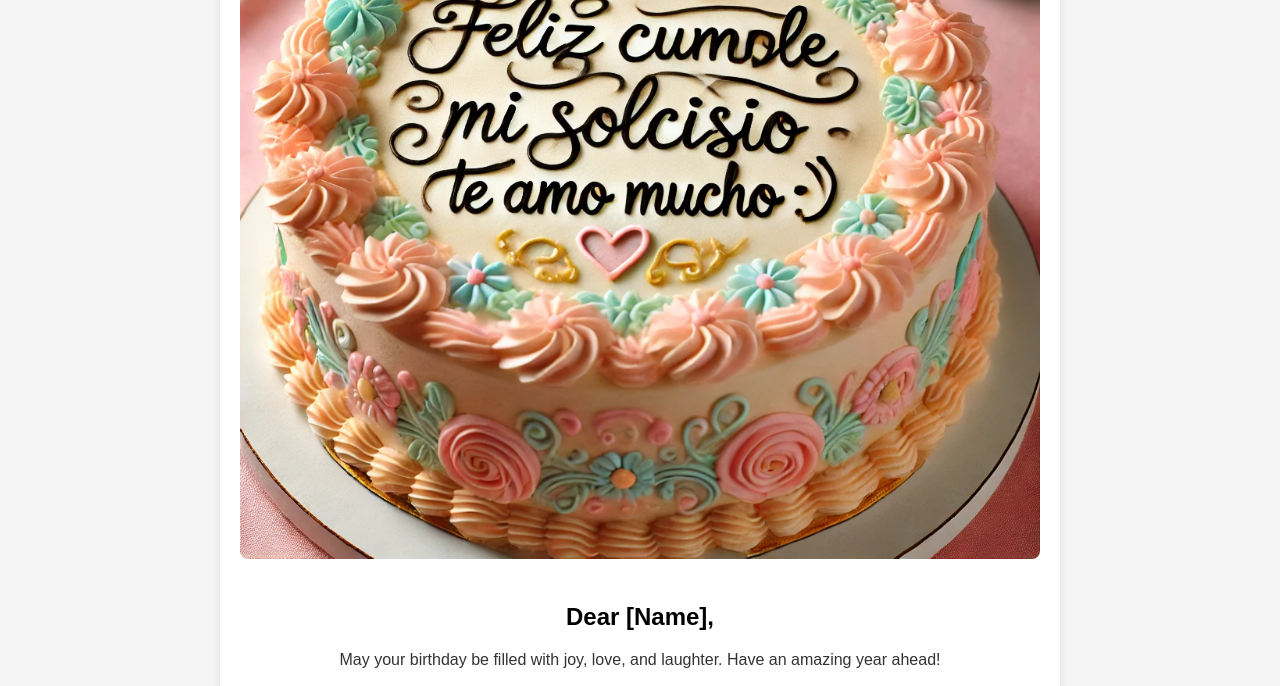
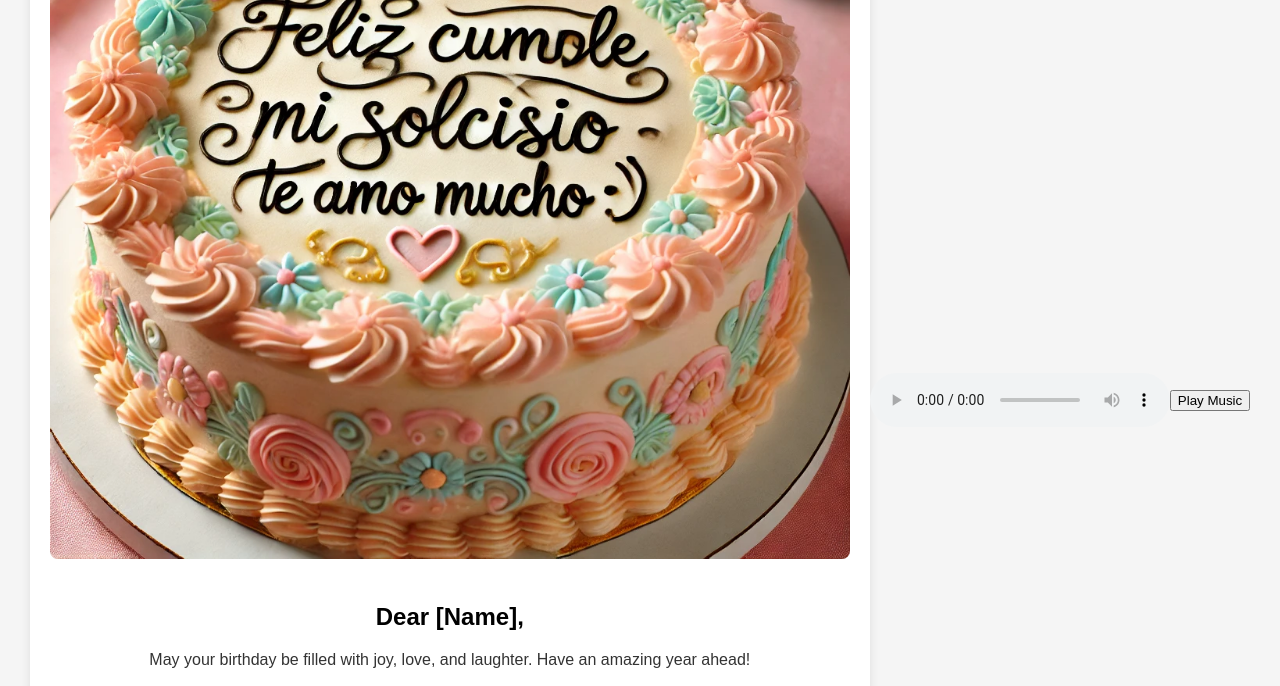
Before and after one commit to hgalbarini/felizCumpleKat, a plain HTML site: page index.html in a window 1280 px wide. Shown: the top 686 px of the page. Drawn offline with Linux system fonts and the light colour scheme.

Commit message:
audio fix

```diff
--- a/index.html
+++ b/index.html
@@ -65,7 +65,8 @@
     </div>
 
     <!-- Background Music -->
-    <audio id="background-music" src="happy_birthday.mp3"></audio>
+    <audio id="background-music" src="happy_birthday.mp3" controls></audio>
+
 
     <script src="script.js"></script>
 </body>
--- a/script.js
+++ b/script.js
@@ -5,7 +5,20 @@ document.addEventListener('DOMContentLoaded', function() {
     const countdownOverlay = document.getElementById('countdown-overlay');
     const countdownElement = document.getElementById('countdown');
 
-    //Play audio
+    //Play audio with button
+
+    const audio = document.getElementById('background-music');
+    const playButton = document.createElement('button');
+    playButton.innerText = "Play Music";
+    document.body.appendChild(playButton);
+
+    playButton.addEventListener('click', () => {
+        audio.play().catch(error => console.error("Audio play failed:", error));
+        playButton.style.display = 'none';
+    });
+
+    /*
+    //Play audio automatically
     const audio = document.getElementById('background-music');
     const playButton = document.createElement('button');
     playButton.innerText = "Play Music";
@@ -24,6 +37,9 @@ document.addEventListener('DOMContentLoaded', function() {
     }
 
     playAudio();
+    */
+
+
     let countdownValue = 3;
     countdownElement.innerHTML = countdownValue;
 
@@ -32,7 +48,7 @@ document.addEventListener('DOMContentLoaded', function() {
         if (countdownValue <= 0) {
             clearInterval(countdownInterval);
             countdownOverlay.style.display = 'none';
-            backgroundMusic.play();
+            audio.play();
         } else {
             countdownElement.innerHTML = countdownValue;
         }
```
